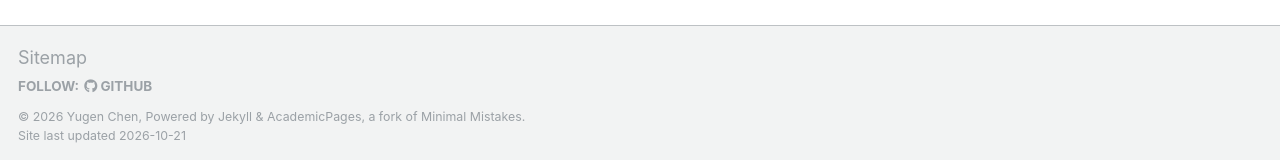
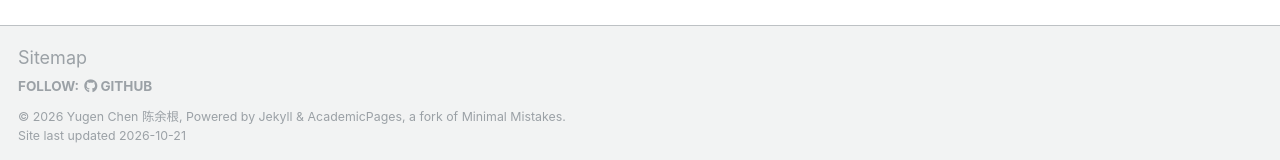
Before and after one commit to YugenChen/YugenChen.github.io, a Jekyll site: the page built from _pages/about.md, in a window 1280 px wide and 900 px high, scrolled down 1129 px. Shown: the part 737-897 px from the top of the window. Built offline with Jekyll 4.4.1, drawn with Linux system fonts in a browser that asks for light colours.

Commit message:
Update _config.yml

```diff
--- a/_config.yml
+++ b/_config.yml
@@ -11,7 +11,7 @@ locale                   : "en-US"
 site_theme               : "default"
 title                    : "Yugen Chen"
 title_separator          : "-"
-name                     : &name "Yugen Chen"
+name                     : &name "Yugen Chen 陈余根"
 description              : &description "Ph.D. Candidate in Economics at the University of Southern California. Health Economics, Industrial Organization, and Pharmaceutical Markets."
 url                      : "https://yugenchen.github.io" # the base hostname & protocol for your site e.g. "https://[your GitHub username].github.io" or if you already have some other page hosted on Github then use "https://[your GitHub username].github.io/[Your Repo Name]"
 baseurl                  : "" # the subpath of your site, e.g. "/blog"
```
